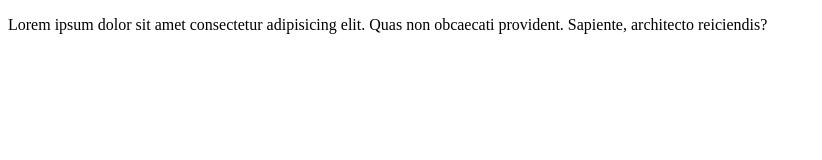
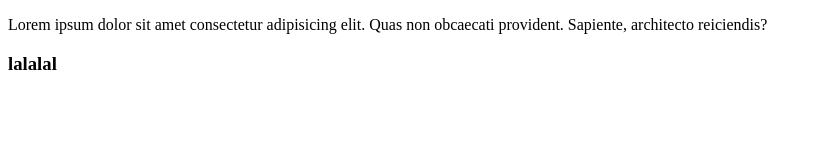
Before and after one commit to kashan1to5kashan/kjkj, a plain HTML site: page index.html in a window 1280 px wide. Shown: the whole page, without its empty margins (0-822 px from the left). Drawn offline with Linux system fonts and the light colour scheme.

Commit message:
added h3

```diff
--- a/index.html
+++ b/index.html
@@ -7,5 +7,6 @@
 </head>
 <body>
     <p>Lorem ipsum dolor sit amet consectetur adipisicing elit. Quas non obcaecati provident. Sapiente, architecto reiciendis?</p>
+              <h3>lalalal</h3>
 </body>
 </html>
```
